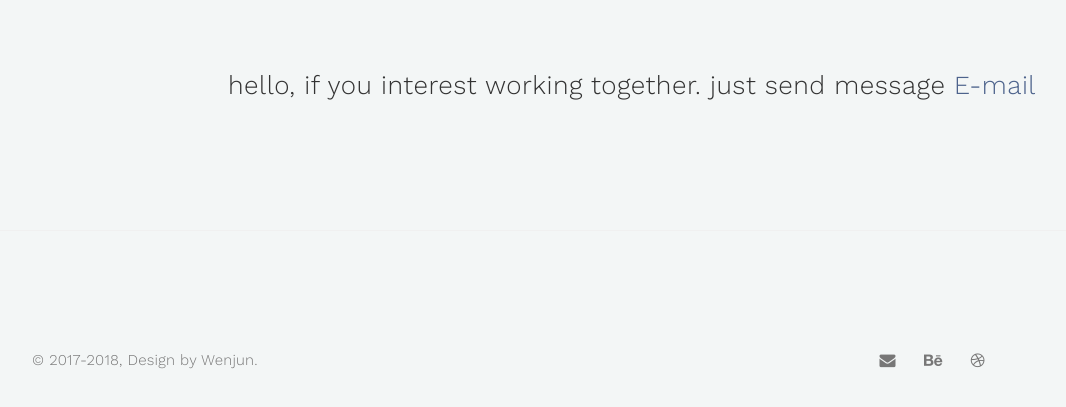
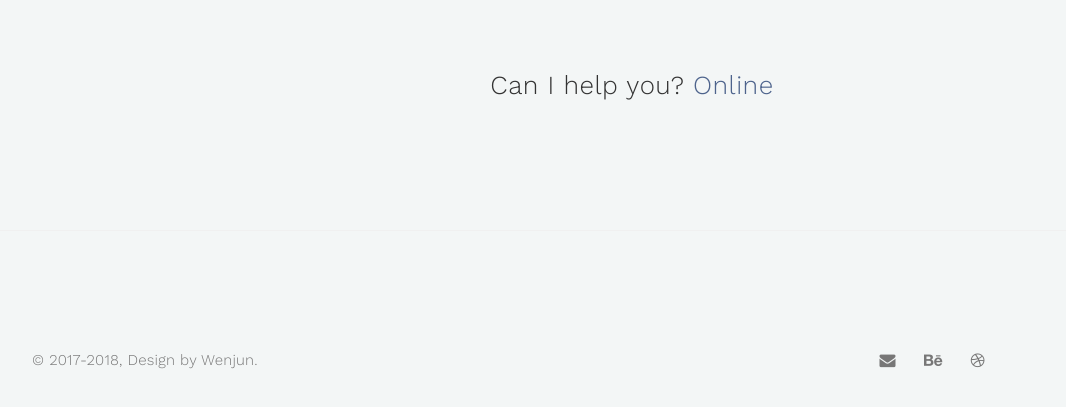
Before and after one commit to GeniuxStudio/geniuxstudio.github.io, a plain HTML site: page animation.html in a window 1280 px wide. Shown: the part 2558-2965 px from the top of the page, without its empty margins (8-1074 px from the left). Drawn offline with nearby package versions, Linux system fonts and the light colour scheme.

Commit message:
Update animation.html

```diff
--- a/animation.html
+++ b/animation.html
@@ -284,7 +284,7 @@
 
 
                <div class="col-md-12 col-sm-12 text-center">
-                    <h3>hello, if you interest working together. just send message <a href="mailto:geniuxstudio@gmail.com">E-mail</a></h3>
+                    <h3>Can I help you? <a href="comment.html">Online</a></h3>
                </div>
 
           </div>
```
